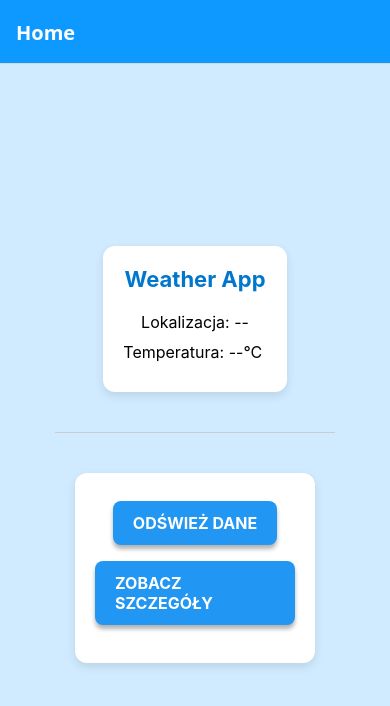
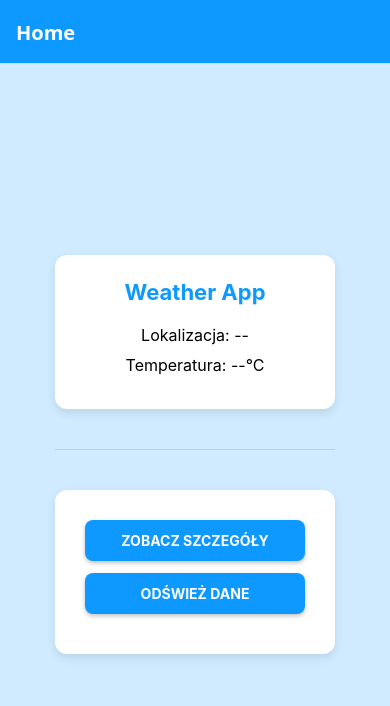
Before and after one commit to Malzafin/WeatherApp, a React Native app: screen /Home in a window 390 px wide. Shown: the top 706 px of the page. Built offline with nearby package versions, Linux system fonts and the light colour scheme.

Commit message:
Poprawa widoku horyzontalnego + formatowanie

```diff
--- a/src/screens/HomeScreen.tsx
+++ b/src/screens/HomeScreen.tsx
@@ -2,11 +2,20 @@
  * HomeScreen – pokazuje podstawowe dane pogodowe oraz przycisk odświeżania
  */
 import { useEffect, useState } from 'react';
-import { Dimensions, View, Text, StyleSheet, ScaledSize, TouchableOpacity } from 'react-native';
+import {
+  Dimensions,
+  View,
+  Text,
+  StyleSheet,
+  ScaledSize,
+  TouchableOpacity,
+  ScrollView,
+} from 'react-native';
 import { useWeather } from '../WeatherContext';
 import { useNavigation } from '@react-navigation/native';
 import type { NativeStackNavigationProp } from '@react-navigation/native-stack';
 import type { RootStackParamList } from '../navigation/RootNavigator';
+import { SafeAreaView } from 'react-native-safe-area-context';
 
 export default function HomeScreen() {
   const weather = useWeather();
@@ -31,26 +40,31 @@ export default function HomeScreen() {
   }, []);
 
   return (
-    <View style={[styles.container, screen.width > screen.height && styles.containerHorizontal]}>
-      <View style={styles.block}>
+    <SafeAreaView style={styles.safeArea} edges={['top', 'left', 'right']}>
+      <ScrollView
+        contentContainerStyle={[
+          styles.container,
+          screen.width > screen.height && styles.containerHorizontal,
+        ]}
+      >
+        {/* --- KARTA 1 : podstawowe dane --- */}
+        <View style={styles.card}>
           <Text style={styles.header}>
             <Text style={styles.highlight}>Weather App</Text>
           </Text>
           <Text style={styles.info}>Lokalizacja: {weather?.location}</Text>
-        <Text style={styles.info}>Temperatura: {weather?.temperature}°C </Text>
+          <Text style={styles.info}>Temperatura: {weather?.temperature}°C</Text>
         </View>
 
+        {/* separator */}
         <View style={styles.separator} />
 
-      <View style={styles.block}>
-        <View style={styles.buttonSpacing}>
-          <TouchableOpacity style={styles.button} onPress={() => weather?.updateWeather()}>
-            <Text style={styles.buttonText}>Odśwież dane</Text>
-          </TouchableOpacity>
-        </View>
-        <View style={styles.buttonSpacing}>
+        {/* --- KARTA 2 : przyciski + status --- */}
+        <View style={styles.card}>
+          <View style={styles.button}>
             <TouchableOpacity
-            style={styles.button}
+              style={styles.touchButton}
+              activeOpacity={0.8}
               onPress={() =>
                 navigation.navigate('Details', {
                   location: weather?.location ?? '--',
@@ -61,38 +75,81 @@ export default function HomeScreen() {
                 })
               }
             >
-            <Text style={styles.buttonText}>Zobacz szczegóły</Text>
+              <Text style={styles.buttonTxt}>Zobacz szczegóły</Text>
             </TouchableOpacity>
+          </View>
+          <View style={styles.button}>
+            <TouchableOpacity
+              style={styles.touchButton}
+              activeOpacity={0.8}
+              onPress={() => weather?.updateWeather()}
+            >
+              <Text style={styles.buttonTxt}>Odśwież dane</Text>
+            </TouchableOpacity>
+          </View>
 
+          {/* status / błąd */}
+          <Text style={styles.info}>{weather?.status}</Text>
+          {weather?.error && <Text style={[styles.info, styles.errorText]}>{weather.error}</Text>}
         </View>
-        <Text style={styles.info}>{weather?.status}</Text>
-        {weather?.error && <Text style={[styles.info, styles.errorText]}></Text>}
-      </View>
-    </View>
+      </ScrollView>
+    </SafeAreaView>
   );
 }
 
-/* --- Style --- */
+const BG = '#d0ebff';
+const PRIMARY = '#0d99ff';
+
 const createStyles = (width: number, dynamicFontSize: number) =>
   StyleSheet.create({
+    safeArea: {
+      flex: 1,
+      backgroundColor: BG,
+    },
     container: {
-      flex: 1,
-      backgroundColor: '#d0ebff',
+      flexGrow: 1,
+      backgroundColor: BG,
       alignItems: 'center',
       justifyContent: 'center',
       padding: 20,
       width: '100%',
-      paddingHorizontal: 20,
+    },
+    containerHorizontal: {
+      flexDirection: 'row',
+      justifyContent: 'space-evenly',
+      alignItems: 'flex-start',
+      flexWrap: 'wrap',
+      paddingHorizontal: 12,
+    },
+
+    card: {
+      marginVertical: 20,
+      padding: 24,
+      backgroundColor: '#fff',
+      borderRadius: 12,
+      elevation: 4, // cień Android
+      shadowColor: '#000', // cień iOS
+      shadowOpacity: 0.1,
+      shadowRadius: 10,
+      shadowOffset: { width: 0, height: 4 },
+      alignItems: 'center',
+      minWidth: width > 500 ? 400 : '80%',
+      width: width > 500 ? '45%' : '80%',
     },
 
     header: {
       fontSize: dynamicFontSize,
       fontWeight: 'bold',
       marginBottom: 20,
+      textAlign: 'center',
     },
-
     highlight: {
-      color: '#0077cc',
+      color: PRIMARY,
+    },
+    info: {
+      fontSize: width > 500 ? 20 : 16,
+      marginBottom: 10,
+      textAlign: 'center',
     },
 
     separator: {
@@ -102,58 +159,33 @@ const createStyles = (width: number, dynamicFontSize: number) =>
       marginVertical: 20,
     },
 
-    info: {
-      fontSize: width > 500 ? 20 : 16,
-      marginBottom: 10,
+    button: {
+      marginVertical: 6,
+      width: '100%',
+      maxWidth: 220,
     },
-
-    containerHorizontal: {
-      flexDirection: 'row',
-      justifyContent: 'space-around',
-      alignItems: 'center',
-    },
-
-    block: {
-      marginVertical: 20,
-      padding: 20,
-      backgroundColor: '#ffffff',
-      borderRadius: 12,
-      elevation: 4,
-      shadowColor: '#000',
-      shadowOpacity: 0.1,
-      shadowRadius: 10,
-      shadowOffset: { width: 0, height: 4 },
-      alignItems: 'center',
-    },
-
-    buttonSpacing: {
-      marginVertical: 8,
-    },
-
-    button: {
-      backgroundColor: '#2196F3',
+    touchButton: {
+      backgroundColor: PRIMARY,
       paddingVertical: 12,
-      paddingHorizontal: 20,
+      paddingHorizontal: 24,
       borderRadius: 8,
       alignItems: 'center',
-      width: '100%',
-      maxWidth: 200,
-      shadowColor: '#000', //Iphone
-      shadowOffset: { width: 0, height: 4 }, //Iphone
-      shadowOpacity: 0.3, //Iphone
-      shadowRadius: 4, //Iphone
-      elevation: 5, // Android
+      elevation: 3, // Android
+      shadowColor: '#000', // Iphone
+      shadowOpacity: 0.25, // Iphone
+      shadowRadius: 4, // Android
+      shadowOffset: { width: 0, height: 2 }, // Android
     },
-
-    buttonText: {
+    buttonTxt: {
       color: '#fff',
       fontWeight: 'bold',
-      fontSize: 16,
       textTransform: 'uppercase',
+      fontSize: 14,
     },
 
     errorText: {
       color: 'red',
       textAlign: 'center',
+      marginTop: 4,
     },
   });
```
Also changed, not shown: src/screens/DetailsScreen.tsx (+3 -6 lines). Lines whose indentation alone changed are shown as unchanged.
